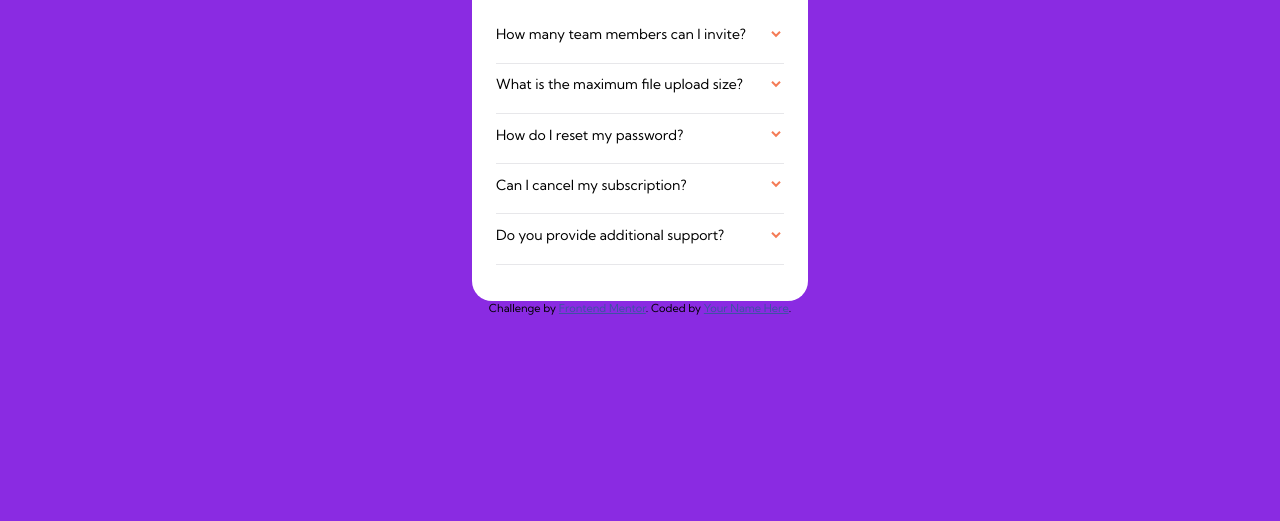
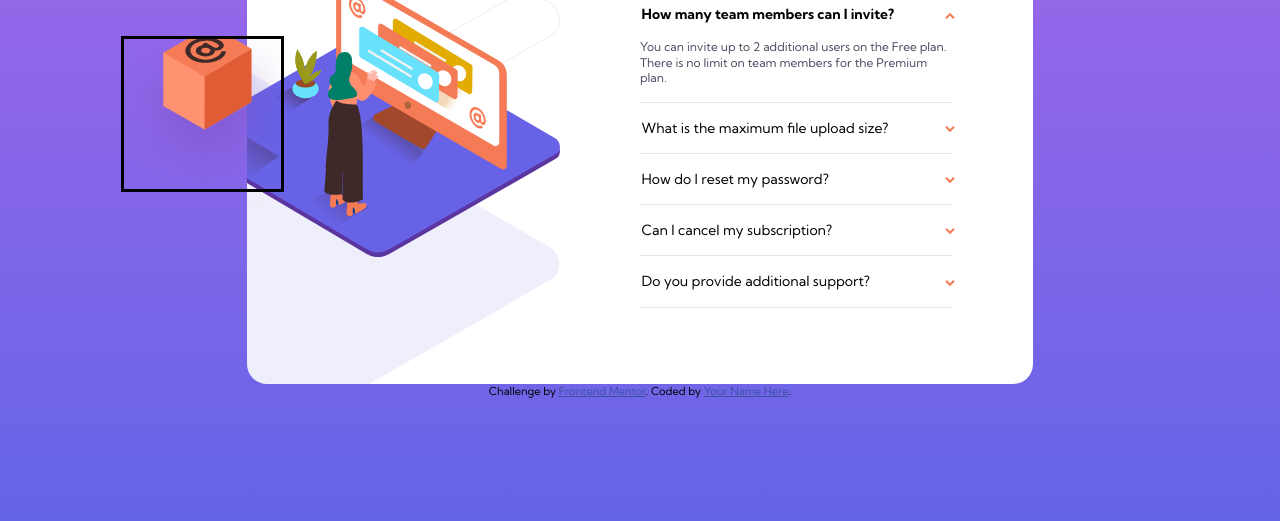
Before and after one commit to GeorgeBryzh/faq-accordion-card-main, a plain HTML site: page index.html in a window 1280 px wide. Shown: the part 279-800 px from the top of the page. Drawn offline with Linux system fonts and the light colour scheme.

Commit message:
for help commit 2

```diff
--- a/index.html
+++ b/index.html
@@ -16,20 +16,22 @@
 </head>
 <body>
   <main class="card">
-    <div class="faq-img" alt="woman-nearby-monitor"></div>
+    <div class="box-img" alt="box-with-email-sign"></div>
+    <div class="woman-img" alt="woman-nearby-monitor"></div>
+    <div class="faq-section">
       <h1 class="faq-heading">FAQ</h1>
       <ul class="question-list">
-     <article class="question-item">
+        <li class="question-item">
           <div class="question-head">
-       <h2 class="question-header">How many team members can I invite?</h2>
-       <div class="question-toggle"></div>
+          <h2 class="question-header show-text">How many team members can I invite?</h2>
+          <div class="show-text question-toggle"></div>
           </div>
-      <div class="question-text">
+          <div class="question-text show-text">
             <p>You can invite up to 2 additional users on the Free plan. There is no limit on
             team members for the Premium plan.</p>
           </div>
-     </article>
-     <article class="question-item">
+        </li>
+        <li class="question-item">
           <div class="question-head">
             <h2 class="question-header">What is the maximum file upload size?</h2>
             <div class="question-toggle"></div>
@@ -37,8 +39,8 @@
           <div class="question-text">
             <p>No more than 2GB. All files in your account must fit your allotted storage space.</p>
           </div>
-     </article>
-     <article class="question-item">
+        </li>
+        <li class="question-item">
           <div class="question-head">
             <h2 class="question-header">How do I reset my password?</h2>
             <div class="question-toggle"></div>
@@ -47,8 +49,8 @@
             <p>Click “Forgot password” from the login page or “Change password” from your profile page.
             A reset link will be emailed to you.</p>
           </div>
-     </article>
-     <article class="question-item">
+        </li>
+        <li class="question-item">
           <div class="question-head">
             <h2 class="question-header">Can I cancel my subscription?</h2>
             <div class="question-toggle"></div>
@@ -56,8 +58,8 @@
           <div class="question-text">
             <p>Yes! Send us a message and we’ll process your request no questions asked.</p>
           </div>
-     </article>
-     <article class="question-item">
+        </li>
+        <li class="question-item">
           <div class="question-head">
             <h2 class="question-header">Do you provide additional support?</h2>
             <div class="question-toggle"></div>
@@ -65,8 +67,9 @@
           <div class="question-text">
             <p>Chat and email support is available 24/7. Phone lines are open during normal business hours.</p>
           </div>
-     </article>
+        </li>
       </ul>
+    </div>
   </main>
 
   <footer class="attribution">
--- a/style.css
+++ b/style.css
@@ -1,5 +1,8 @@
 @import url('https://fonts.googleapis.com/css2?family=Kumbh+Sans:wght@400;700&display=swap');
-
+body{
+  background: linear-gradient(hsl(273, 75%, 66%), hsl(240, 73%, 65%));
+}
+@media screen and (max-width: 375px) {
   body{
     margin: 0 auto;
     display: flex;
@@ -7,55 +10,255 @@ body{
     justify-content: center;
     align-items: center;
     height:100vh;
-  background-color: blueviolet;
-  font-size: 12px;
+    font-size: 10px;
     font-family: 'Kumbh Sans', sans-serif;
+
   }
 
   .card{
     /* border: solid; */
+    margin-top: 9.5rem;
     background-color: rgb(255, 255, 255);
-  width: 21rem;
+    width: 20rem;
     border-radius: 20px;
     box-sizing: border-box;
-  padding: 1.5rem;
+    margin: 2.5rem 1.5rem;
+    display: flex;
+    flex-direction: column;
+    align-items: center;
+    padding: 2rem 1.7rem;
+  }
+
+  .woman-img{
+      position: relative;
+      bottom: 8.8rem;
+      content: '';
+      background-image: url('images/illustration-woman-online-mobile.svg'), url('images/bg-pattern-mobile.svg');
+      background-size: contain, contain;
+      background-repeat: no-repeat no-repeat;
+      background-position: bottom 30px right 0px, bottom right 0px;
+      /* background-size: 100%;
+      block-size: max-content; */
+      width: 236.85px;
+      height: 209.57px;
+      /* border: solid; */
+      margin-bottom: -8.8rem;
+  }
+
+  .faq-section{
+    display: flex;
+    align-items: center;
+    flex-direction: column;
+
+  }
+
+  .faq-heading{
+  font-size: 2.1rem;
+  margin-bottom: 1rem;
   }
 
   .question-list{
+  margin-top: 0;
   padding-left: 0;
   }
 
   .question-item{
- padding-bottom: 0.5rem;
+  /* padding-bottom: 1rem; */
+  line-height: 1.3;
   border-bottom: 0.08rem solid hsla(240, 6%, 50%, 0.178);
+  list-style-type: none;
   }
 
   .question-head{
   display: flex;
   align-items: center;
+  margin-top: 1rem;
+  margin-bottom: 1rem;
   }
 
   .question-header{
   font-size: 14px;
   font-weight: 400;
+  margin-bottom: 0;
+  margin-top: 0;
+  margin-left: 0.1rem;
   }
 
   .question-toggle{
+  position: relative;
+  top: 0.1rem;
   margin-left: auto;
   background-image: url(images/icon-arrow-down.svg);
   background-repeat: no-repeat;
   background-position: center;
+  right: -0.3rem;
   width: 1rem;
   height: 1rem;
+
   /* border: solid; */
 
   }
 
   .question-text {
+  color: hsl(237, 12%, 33%);
   display: none;
+  margin-top: 0px;
+  margin-bottom: 1rem;
+
   }
 
+  .show-text.question-header {
+  font-weight: 700;
+  }
+
+  .show-text.question-text {
+    display: block;
+  }
+
+  .show-text.question-toggle{
+    transform: rotate(180deg)
+  }
 
   /* footer{
       margin-top: auto;
   } */
+}
+
+@media screen and (min-width: 375px){
+  body {
+      margin: 0 auto;
+      display: flex;
+      flex-direction: column;
+      justify-content: center;
+      align-items: center;
+      height: 100vh;
+      font-size: 12px;
+      font-family: 'Kumbh Sans', sans-serif;
+
+  }
+  .card{
+      /* border: solid; */
+      margin: 0 10rem;
+      position: relative;
+      background-color: rgb(255, 255, 255);
+      max-width: 55rem;
+      border-radius: 20px;
+      box-sizing: border-box;
+      padding: 0 5rem;
+      display: flex;
+      flex-direction: row;
+      align-items: center;
+  }
+
+  .box-img{
+    position: absolute;
+    z-index: 2;
+    left: -16%;
+    /* top: 13rem; */
+    background-image: url('images/illustration-box-desktop.svg');
+    background-repeat: no-repeat;
+    background-size: 120%;
+    background-position: right 65% center;
+    border: solid;
+    width: 20%;
+    height: 150px;
+
+  }
+
+  .woman-img{
+      z-index: 1;
+      position: relative;
+      left: -5rem;
+      content: '';
+      background-image: url('images/illustration-woman-online-desktop.svg'), url('images/bg-pattern-desktop.svg');
+      background-size: 120%, 250%;
+      background-repeat: no-repeat no-repeat;
+      background-position: center right 0px, bottom -100px right 0px;
+      /* background-size: 100%;
+      block-size: max-content; */
+      width: 50%;
+      height: 100%;
+      /* border: solid; */
+      /* margin-bottom: -9.5rem; */
+  }
+
+  .faq-section{
+    display: flex;
+    flex-direction: column;
+    width: 50%;
+    padding: 4rem 0;
+    /* border: solid; */
+  }
+
+  .faq-heading{
+    font-size: 2.1rem;
+    margin-bottom: 1rem;
+
+  }
+
+  .question-list{
+  margin-top: 0;
+  padding-left: 0;
+  }
+
+  .question-item{
+  /* padding-bottom: 1rem; */
+  line-height: 1.3;
+  border-bottom: 0.08rem solid hsla(240, 6%, 50%, 0.178);
+  list-style-type: none;
+  }
+
+  .question-head{
+  display: flex;
+  align-items: center;
+  margin-top: 1rem;
+  margin-bottom: 1rem;
+  }
+
+  .question-header{
+  font-size: 14px;
+  font-weight: 400;
+  margin-bottom: 0;
+  margin-top: 0;
+  margin-left: 0.1rem;
+  }
+
+  .question-toggle{
+  position: relative;
+  top: 0.1rem;
+  margin-left: auto;
+  background-image: url(images/icon-arrow-down.svg);
+  background-repeat: no-repeat;
+  background-position: center;
+  right: -0.3rem;
+  width: 1rem;
+  height: 1rem;
+
+  /* border: solid; */
+
+  }
+
+  .question-text {
+  color: hsl(237, 12%, 33%);
+  display: none;
+  margin-top: 0px;
+  margin-bottom: 1rem;
+
+  }
+
+  .show-text.question-header {
+  font-weight: 700;
+  }
+
+  .show-text.question-text {
+    display: block;
+  }
+
+  .show-text.question-toggle{
+    transform: rotate(180deg)
+  }
+
+  /* footer{
+      margin-top: auto;
+  } */
+}
```
Also changed, not shown: 1 other file. Lines whose indentation alone changed are shown as unchanged.
